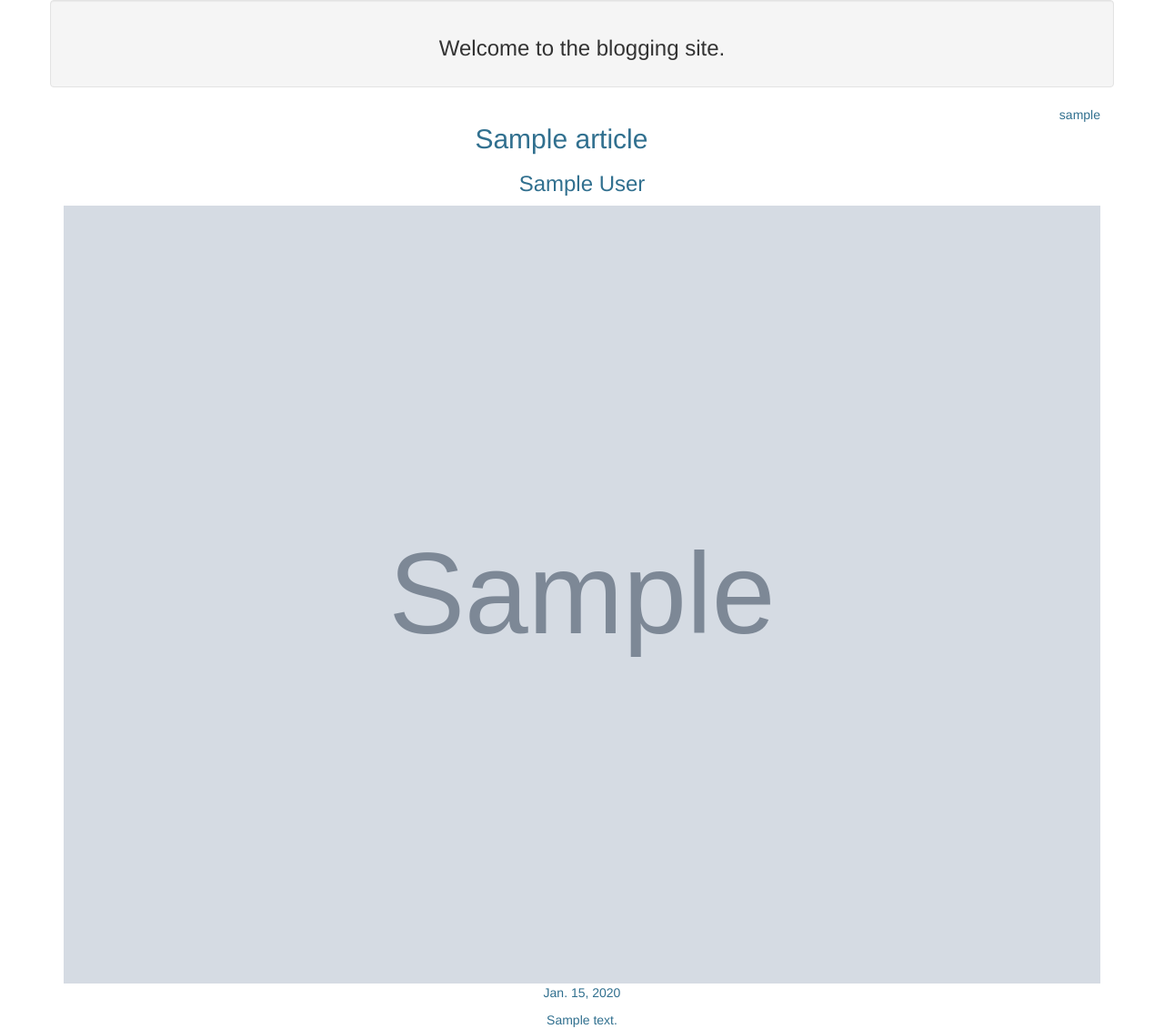
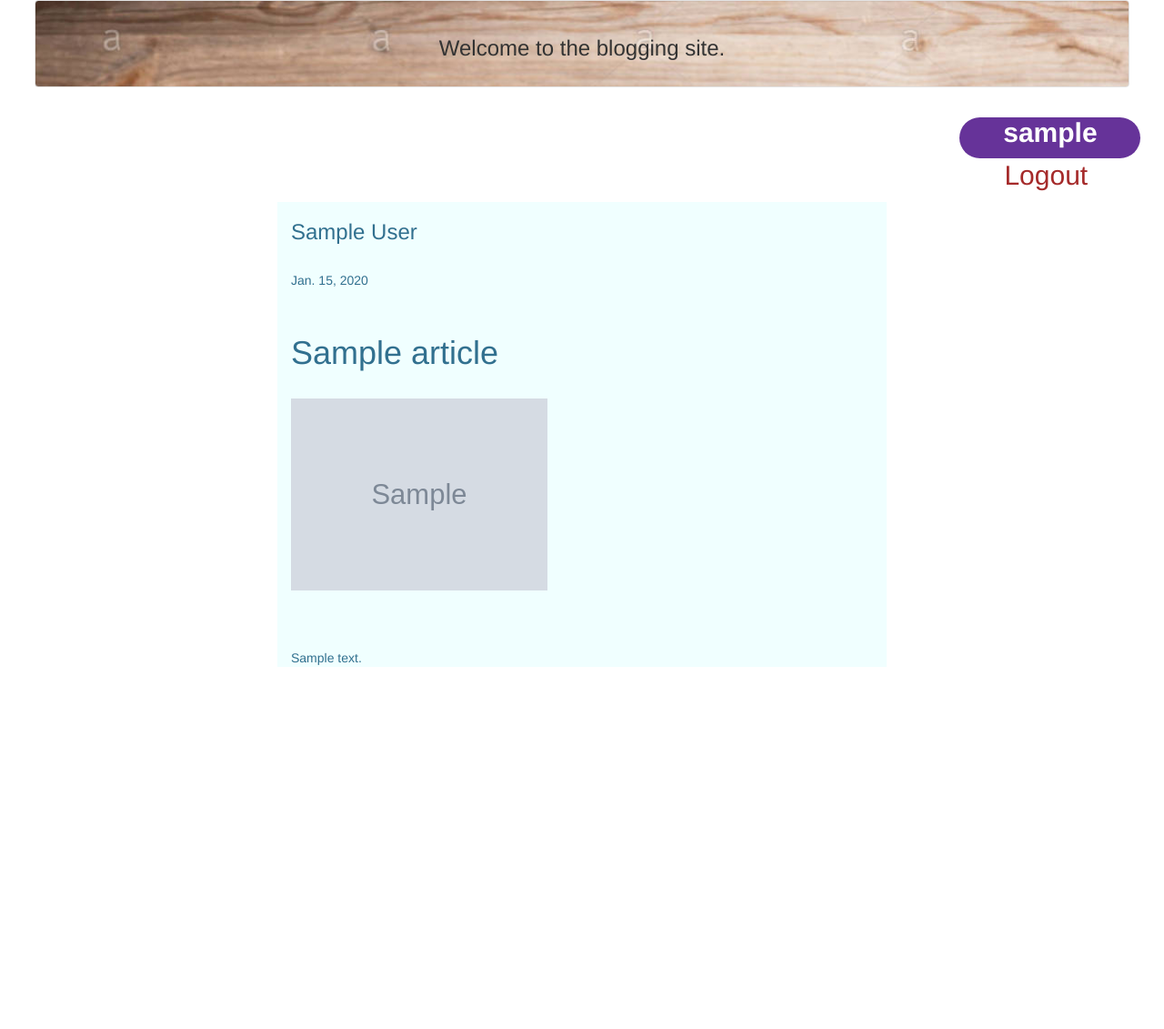
Before and after one commit to vermanil/Blog_app, a Django app: page /article/1/ in a window 1280 px wide. Shown: the whole page at 91% size. After the commit the page ends 733 px from the top, so only its background shows below. Run offline with Django 3.2, Linux system fonts and the light colour scheme; a user stored in the database is signed in; tables that the repository leaves empty hold one stand-in row (values such as "Sample post"); grey boxes marked "Sample" are stand-in pictures; some libraries are stand-ins or nearby versions.

Commit message:
Finalize image uploading and customize single article page

```diff
--- a/blog/models.py
+++ b/blog/models.py
@@ -9,5 +9,5 @@ class Article(models.Model):
     title = models.CharField(max_length=100)
     author = models.CharField(max_length=50)
     Date = models.DateField()
-    Image = models.ImageField()
+    Image = models.TextField(null=True, blank=True)
     Content = models.TextField()
--- a/blog/views.py
+++ b/blog/views.py
@@ -64,7 +64,7 @@ def registration(request):
 
 @login_required(login_url='/login')
 def allBlogs(request):
-    listOfArticle = Article.objects.all().order_by("Date")
+    listOfArticle = Article.objects.all().order_by("-Date")
     return render(request, "ArticleList.html", {"ArticleList": listOfArticle})
 
 @login_required(login_url='/login')
@@ -75,6 +75,7 @@ def addArticle(request):
 def saveArticle(request):
     try:
         print("hello")
+        print("Image: ", request.POST['image'])
         article = Article.objects.create(
             title = request.POST['title'],
             author = request.POST['author'],
@@ -88,6 +89,6 @@ def saveArticle(request):
 
 @login_required(login_url='/login')
 def aboutArticle(request, id):
-    article = Article.objects.get(id = 1)
+    article = Article.objects.get(id=id)
     user = request.user.username
     return render(request, 'Article.html', {'article':article, 'user':user})
--- a/static/css/style.css
+++ b/static/css/style.css
@@ -15,5 +15,36 @@ input {
 }
 img {
     width: 100%;
-    height: auto;
+    height: 50%;
 }
+.backGround {
+    background-image: url("/static/BlogHeader.jpg");
+    width:94%;
+}
+.position {
+    float: left;
+}
+
+.addArticle {
+    float: right;
+    margin-right: 3%;
+}
+
+.circle {
+    background: rebeccapurple;
+    border-radius: 122px;
+    color: white;
+    height: 45px;
+    font-weight: bold;
+    width: 199px;
+    display: table;
+    margin: 1% 2%;
+}
+
+@media(min-width: 992px) {
+    .singleArticle {
+        width: 670px;
+        background-color: azure;
+        margin-top: 2%;
+    }
+}
--- a/templates/Article.html
+++ b/templates/Article.html
@@ -1,12 +1,15 @@
 {% extends 'Home.html' %}
 {% block content %}
-<div class="container text-info text-center">
-<p style="float: right">{{ user }}</p>
-    <h2>{{ article.title }}</h2>
-    <h3>{{ article.author }}</h3>
-    <img src="{{ article.Image }}">
-    <p>{{ article.Date }}</p>
-    <div>
+    <h2> <a class="addArticle circle text-center">{{ user }}</a></h2> <br><br>
+    <h2><a class="addArticle" style="margin-right: -13%" href="/logout">Logout</a></h2> <br>
+
+<div class="container text-info singleArticle">
+<h3>{{ article.author }}</h3> <br>
+    <p>{{ article.Date }}</p> <br>
+
+    <h1>{{ article.title }}</h1><br>
+    <img style="width: 44%; height: 50%" src="{{ article.Image }}">
+    <div style="margin-top: 10%">
         {{ article.Content|safe}}
     </div>
 
--- a/templates/Home.html
+++ b/templates/Home.html
@@ -23,7 +23,7 @@
     </style>
 </head>
 <body>
-<div class="container well text-center glyphicon-text-color">
+<div class="container well text-center glyphicon-text-color backGround">
 <h3>Welcome to the blogging site.</h3>
 </div>
 {% block content %}
```
Also changed, not shown: blog_app/settings.py (+5 -5 lines), static/postData.js (+15 -9 lines), templates/ArticleList.html (+9 -8 lines), static/BlogHeader.jpg (added).
